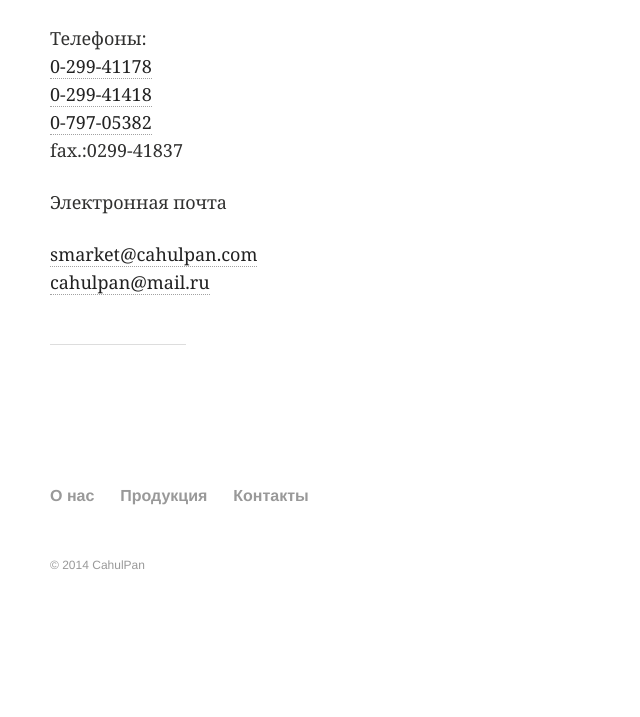
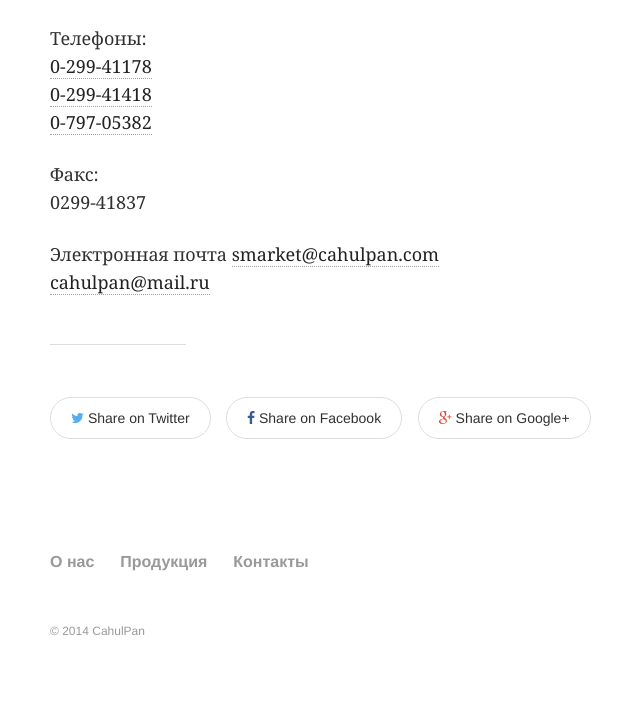
Before and after one commit to lxMBIT/cahulpan, a Jekyll site: the page built from about/index.md, in a window 1280 px wide. Shown: the part 634-1351 px from the top of the page, without its empty margins (46-686 px from the left). Built offline with Jekyll 4.4.1, drawn with Linux system fonts in a browser that asks for light colours; before the commit the page ends 1285 px from its top, so only the background shows below that.

Commit message:
cntcsshare

```diff
--- a/about/index.md
+++ b/about/index.md
@@ -22,9 +22,10 @@ ads: false
 <a href="tel:029941178">0-299-41178</a><br>
 <a href="tel:029941178">0-299-41418</a><br>
 <a href="tel:079705382">0-797-05382</a><br>
-fax.:0299-41837 <br>
+
+Факс:<br>
+0299-41837 <br>
 
 Электронная почта
-
 <a href="mailto:smarket@cahulpan.com">smarket@cahulpan.com</a> <br>
 <a href="mailto:cahulpan@mail.ru">cahulpan@mail.ru</a>
```
Also changed, not shown: other parts of about/index.md (+1 -1 lines).
